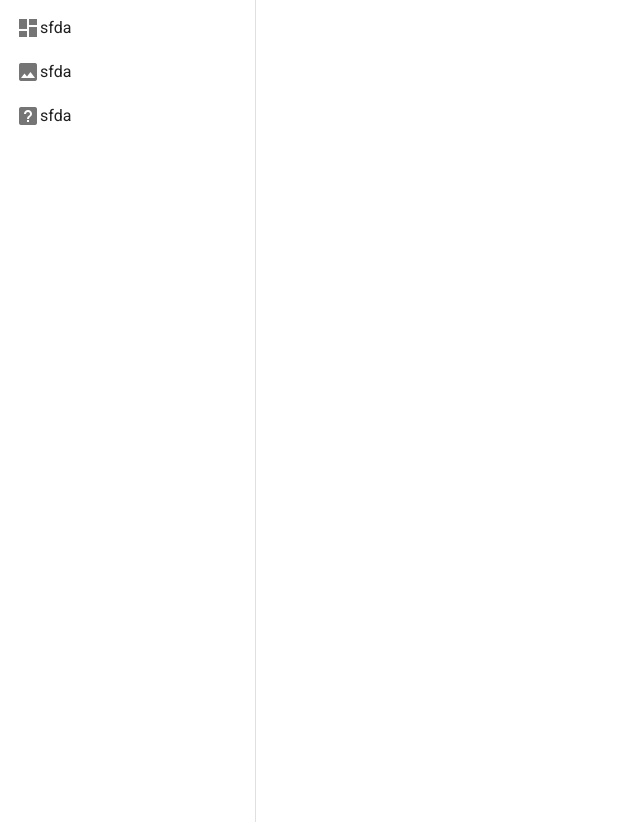
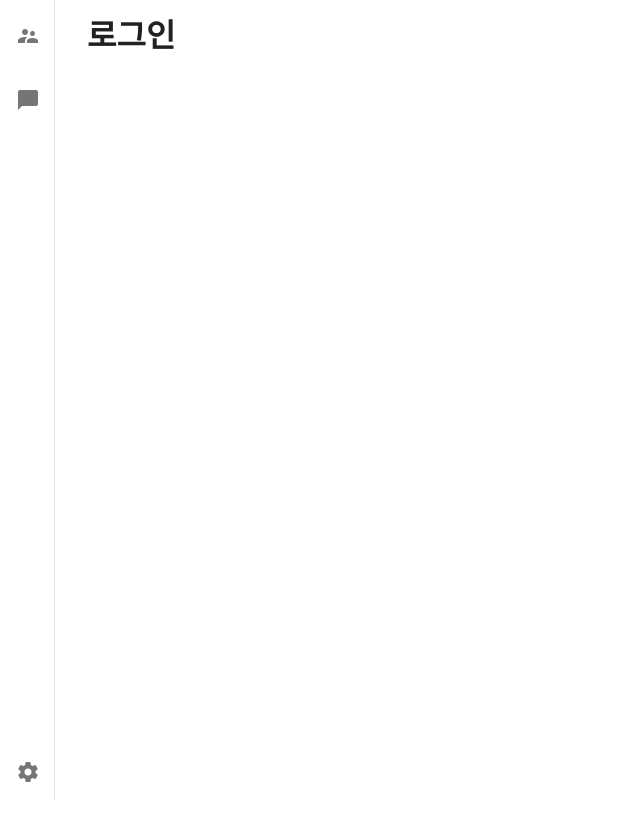
Before and after one commit to DuYeong0020/YeonDuTalk, a Vue app in the folder client/: page / in a window 1280 px wide. Shown: the top 824 px of the page, without its empty margins (0-640 px from the left). After the commit the page ends 800 px from the top, so only its background shows below. Built offline with nearby package versions, Linux system fonts and the light colour scheme.

Commit message:
feat: 메뉴 구성

```diff
--- a/client/src/App.vue
+++ b/client/src/App.vue
@@ -1,7 +1,7 @@
 <template>
   <v-app>
+    <Menu />
     <v-main>
-      <Menu />
       <router-view />
     </v-main>
   </v-app>
@@ -21,3 +21,5 @@ export default Vue.extend({
   data: () => ({}),
 });
 </script>
+
+<style lang="scss"></style>
--- a/client/src/components/common/Menu.vue
+++ b/client/src/components/common/Menu.vue
@@ -1,13 +1,19 @@
 <template>
-  <v-navigation-drawer>
-    <v-list dense nav>
-      <v-list-item v-for="item in items" :key="item.title" link>
+  <v-navigation-drawer app permanent width="55">
+    <v-list nav>
+      <v-list-item v-for="item in items" :key="item.title" link :to="item.link">
         <v-list-item-icon>
           <v-icon>{{ item.icon }}</v-icon>
-          sfda
         </v-list-item-icon>
       </v-list-item>
     </v-list>
+    <template v-slot:append>
+      <v-list-item link to="/mypage">
+        <v-list-item-icon>
+          <v-icon>mdi-cog</v-icon>
+        </v-list-item-icon>
+      </v-list-item>
+    </template>
   </v-navigation-drawer>
 </template>
 
@@ -17,11 +23,9 @@ export default Vue.extend({
   data() {
     return {
       items: [
-        { title: "Dashboard", icon: "mdi-view-dashboard" },
-        { title: "Photos", icon: "mdi-image" },
-        { title: "About", icon: "mdi-help-box" },
+        { link: "/friends", icon: "mdi-account-supervisor" },
+        { link: "/chat-list", icon: "mdi-message" },
       ],
-      right: null,
     };
   },
 });
--- a/client/src/views/Login.vue
+++ b/client/src/views/Login.vue
@@ -1,16 +1,15 @@
 <template>
-  <hello-world />
+  <v-container>
+    <h1>로그인</h1>
+  </v-container>
 </template>
 
 <script lang="ts">
 import Vue from "vue";
-import HelloWorld from "../components/HelloWorld.vue";
 
 export default Vue.extend({
   name: "Home",
 
-  components: {
-    HelloWorld,
-  },
+  components: {},
 });
 </script>
```
